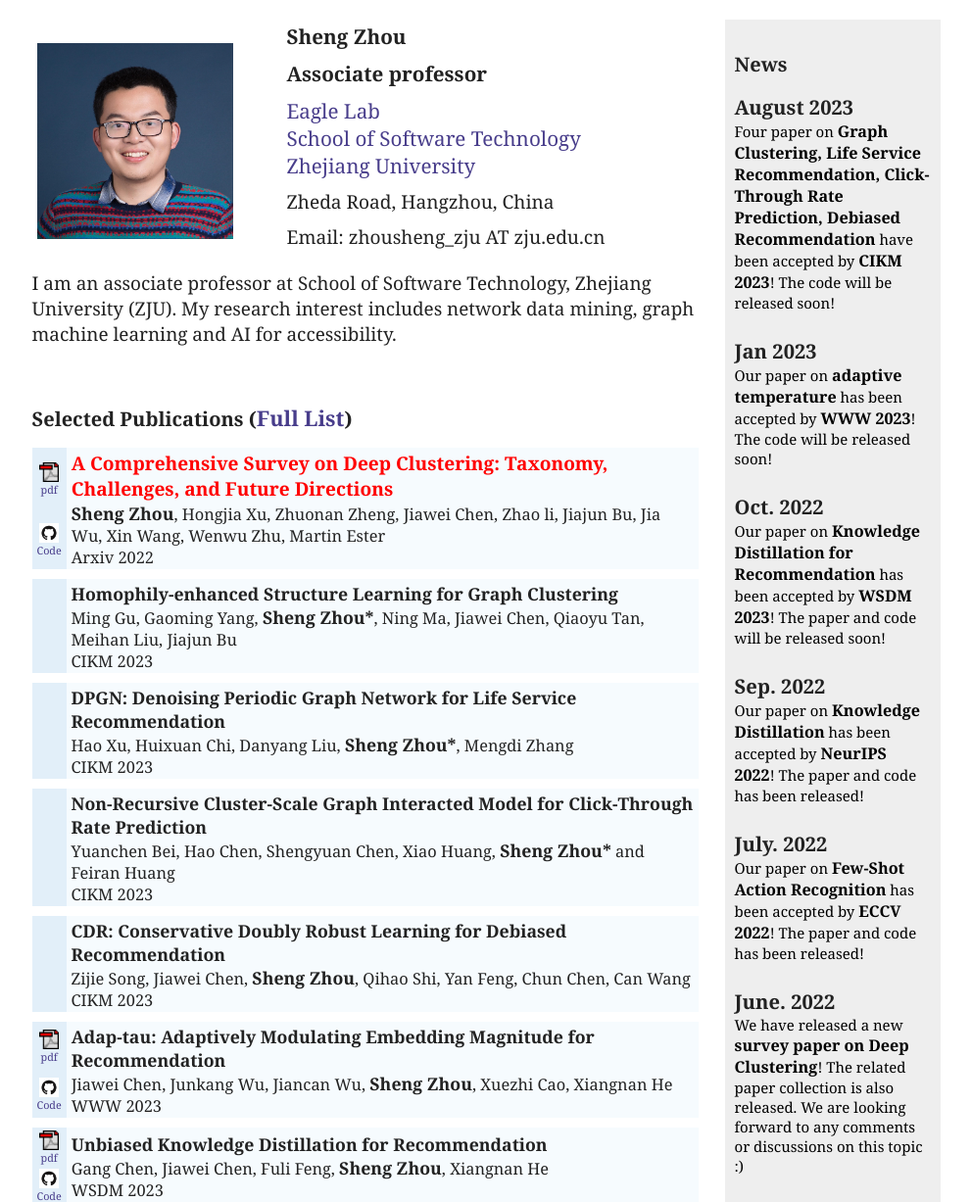
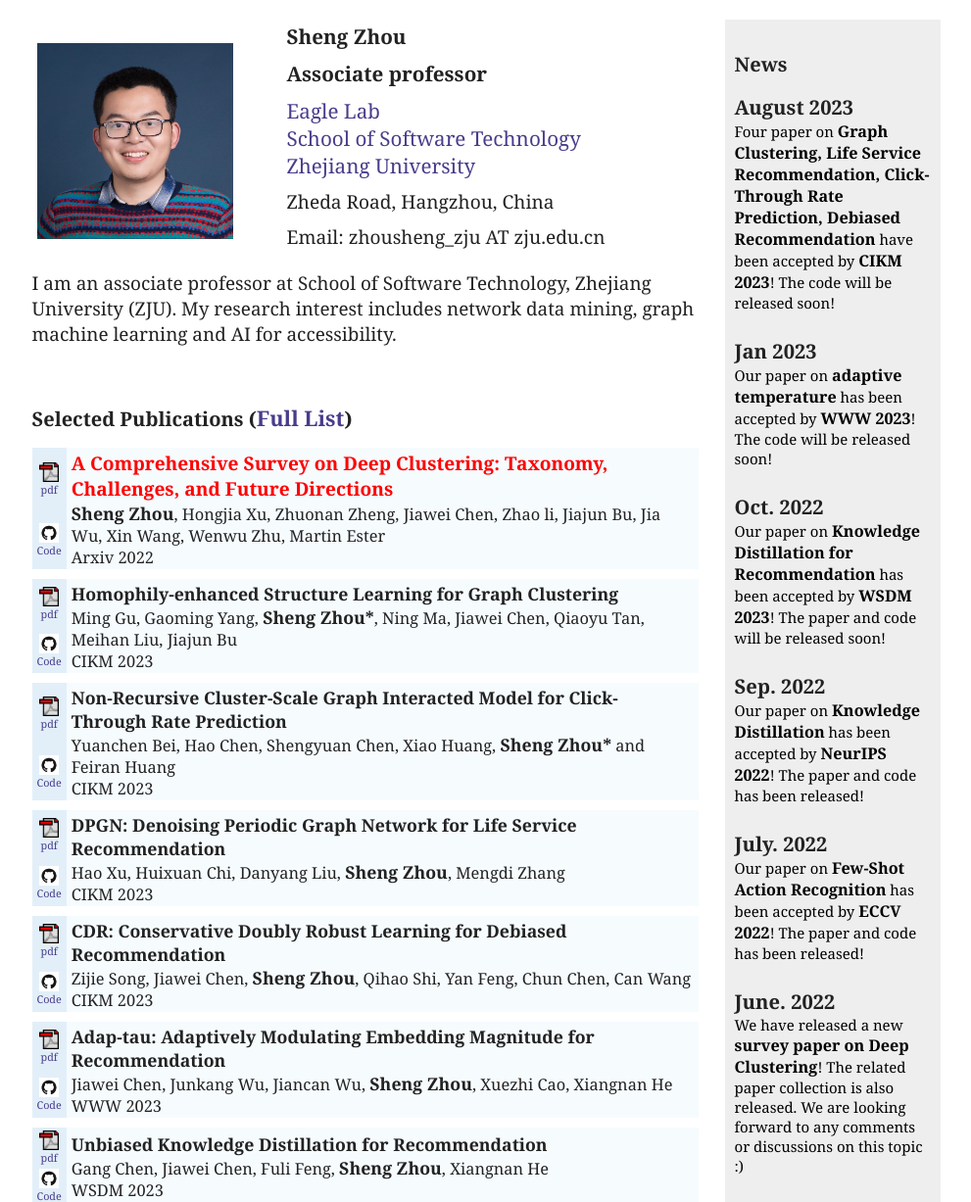
Before and after one commit to zhoushengisnoob/zhoushengisnoob.github.io, a plain HTML site: page index.html in a window 1280 px wide. Shown: the top 1227 px of the page at 98% size, without its empty margins (144-1135 px from the left). Drawn offline with Linux system fonts and the light colour scheme.

Commit message:
Update index.html

```diff
--- a/index.html
+++ b/index.html
@@ -220,8 +220,8 @@ Our paper on <b>Heterogeneous Information Network Embedding with Knowledge Disti
                     <tr>
 
                         <td class="left">
-                            <!-- <a href="./papers/WWW2023.pdf" target="_blank"><img src="./files/pdf.gif"
-                            width=20><br>pdf</a> -->
+                            <a href="./papers/CIKM23-Hole.pdf" target="_blank"><img src="./files/pdf.gif"
+                            width=20><br>pdf</a>
 </td>
 
                 <td rowspan="2">
@@ -232,48 +232,21 @@ Our paper on <b>Heterogeneous Information Network Embedding with Knowledge Disti
                     </tr>
                     <tr>
                         <td class="left">
-                            <!-- <a href="https://github.com/junkangwu/Adap_tau"><img src="./files/GitHub.png"
-                            width=20><br>Code</a> -->
+                            <a href="https://github.com/galogm/HoLe"><img src="./files/GitHub.png"
+                            width=20><br>Code</a>
                         </td>
 
                     </tr>
                     </tbody>
                 </table>
 
-
                 <table>
                     <tbody>
                     <tr>
 
                         <td class="left">
-                            <!-- <a href="./papers/WWW2023.pdf" target="_blank"><img src="./files/pdf.gif"
-                            width=20><br>pdf</a> -->
-</td>
-
-                <td rowspan="2">
-                    <span class="title">DPGN: Denoising Periodic Graph Network for Life Service Recommendation</span>
-                    <br> Hao Xu, Huixuan Chi, Danyang Liu, <b>Sheng Zhou*</b>, Mengdi Zhang
-                    <br>CIKM 2023
-                </td>
-                    </tr>
-                    <tr>
-                        <td class="left">
-                            <!-- <a href="https://github.com/junkangwu/Adap_tau"><img src="./files/GitHub.png"
-                            width=20><br>Code</a> -->
-                        </td>
-
-                    </tr>
-                    </tbody>
-                </table>
-
-
-                <table>
-                    <tbody>
-                    <tr>
-
-                        <td class="left">
-                            <!-- <a href="./papers/WWW2023.pdf" target="_blank"><img src="./files/pdf.gif"
-                            width=20><br>pdf</a> -->
+                            <a href="./papers/CIKM23-NRCGI.pdf" target="_blank"><img src="./files/pdf.gif"
+                            width=20><br>pdf</a>
 </td>
 
                 <td rowspan="2">
@@ -284,8 +257,33 @@ Our paper on <b>Heterogeneous Information Network Embedding with Knowledge Disti
                     </tr>
                     <tr>
                         <td class="left">
-                            <!-- <a href="https://github.com/junkangwu/Adap_tau"><img src="./files/GitHub.png"
-                            width=20><br>Code</a> -->
+                            <a href="https://github.com/YuanchenBei/NRCGI"><img src="./files/GitHub.png"
+                            width=20><br>Code</a>
+                        </td>
+
+                    </tr>
+                    </tbody>
+                </table>
+
+                <table>
+                    <tbody>
+                    <tr>
+
+                        <td class="left">
+                            <a href="./papers/CIKM2023-DPGN.pdf" target="_blank"><img src="./files/pdf.gif"
+                            width=20><br>pdf</a>
+</td>
+
+                <td rowspan="2">
+                    <span class="title">DPGN: Denoising Periodic Graph Network for Life Service Recommendation</span>
+                    <br> Hao Xu, Huixuan Chi, Danyang Liu, <b>Sheng Zhou</b>, Mengdi Zhang
+                    <br>CIKM 2023
+                </td>
+                    </tr>
+                    <tr>
+                        <td class="left">
+                            <a href="https://github.com/ytchx1999/DPGN"><img src="./files/GitHub.png"
+                            width=20><br>Code</a>
                         </td>
 
                     </tr>
@@ -293,13 +291,16 @@ Our paper on <b>Heterogeneous Information Network Embedding with Knowledge Disti
                 </table>
 
 
+
+
+
                 <table>
                     <tbody>
                     <tr>
 
                         <td class="left">
-                            <!-- <a href="./papers/WWW2023.pdf" target="_blank"><img src="./files/pdf.gif"
-                            width=20><br>pdf</a> -->
+                            <a href="./papers/CIKM23-CDR.pdf" target="_blank"><img src="./files/pdf.gif"
+                            width=20><br>pdf</a>
 </td>
 
                 <td rowspan="2">
@@ -310,8 +311,8 @@ Our paper on <b>Heterogeneous Information Network Embedding with Knowledge Disti
                     </tr>
                     <tr>
                         <td class="left">
-                            <!-- <a href="https://github.com/junkangwu/Adap_tau"><img src="./files/GitHub.png"
-                            width=20><br>Code</a> -->
+                            <a href="https://github.com/CrazyDumpling/CDR_CIKM2023"><img src="./files/GitHub.png"
+                            width=20><br>Code</a>
                         </td>
 
                     </tr>
```
